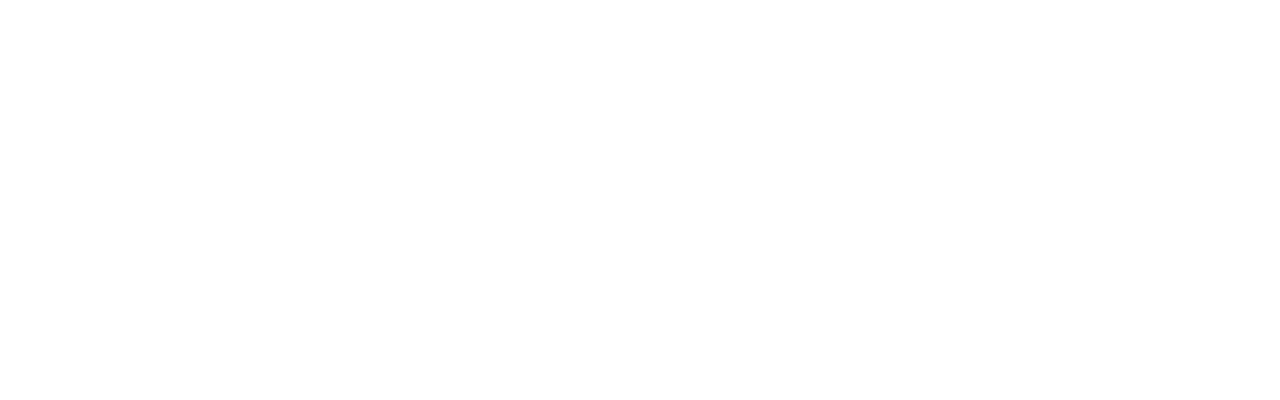
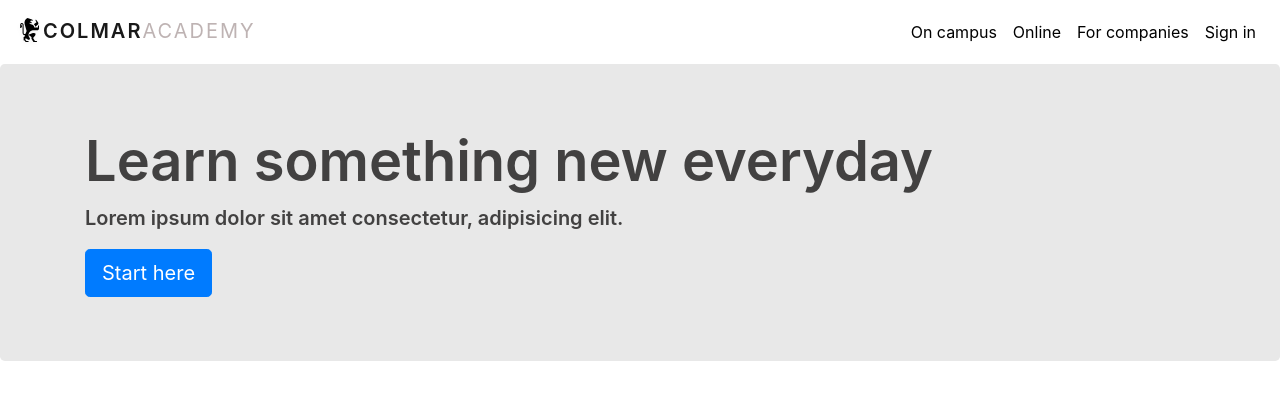
Before and after one commit to Ulyana-rookie/colmar_academy, a plain HTML site: page index.html in a window 1280 px wide. Drawn offline with nearby package versions, Linux system fonts and the light colour scheme.

Commit message:
adding navbar + jumbotron

```diff
--- a/index.html
+++ b/index.html
@@ -8,7 +8,32 @@
         <link rel="stylesheet" href="https://stackpath.bootstrapcdn.com/bootstrap/4.4.1/css/bootstrap.min.css" integrity="sha384-Vkoo8x4CGsO3+Hhxv8T/Q5PaXtkKtu6ug5TOeNV6gBiFeWPGFN9MuhOf23Q9Ifjh" crossorigin="anonymous">
         <link href="style.css" rel="stylesheet" type="text/css">
     </head>
+
     <body>
+        <!--Navbar-->
+        <nav class="navbar navbar-expand-lg p-x-1.5 navbar-light">
+            <a class="navbar-brand" href="#"><img src="resourses/capstone_colmar_assets/images/ic-logo.svg">COLMAR<span id="gray">ACADEMY</span></a>
+            <button class="navbar-toggler" type="button" data-toggle="collapse" data-target="#navbarNavAltMarkup" aria-controls="navbarNavAltMarkup" aria-expanded="false" aria-label="Toggle navigation">
+                <span class="navbar-toggler-icon"></span>
+            </button>
+            <div class="collapse navbar-collapse justify-content-end" id="navbarNavAltMarkup">
+                <div class="navbar-nav">
+                    <a class="nav-item nav-link" href="#">On campus</a>
+                    <a class="nav-item nav-link" href="#">Online</a>
+                    <a class="nav-item nav-link" href="#">For companies</a>
+                    <a class="nav-item nav-link" href="#">Sign in</a>
+                </div>
+            </div>
+        </nav>
+
+        <!--Jumbotron-->
+        <div class="jumbotron">
+            <div class="container">
+                <h1 class="display-4">Learn something new everyday</h1>
+                <p class="lead">Lorem ipsum dolor sit amet consectetur, adipisicing elit.</p>
+                <a class="btn btn-primary btn-lg" href="#" role="button">Start here</a>
+            </div>
+        </div>
 
 
     <script src="https://code.jquery.com/jquery-3.4.1.slim.min.js" integrity="sha384-J6qa4849blE2+poT4WnyKhv5vZF5SrPo0iEjwBvKU7imGFAV0wwj1yYfoRSJoZ+n" crossorigin="anonymous"></script>
--- a/style.css
+++ b/style.css
@@ -0,0 +1,26 @@
+.navbar-brand {
+    font-weight: 600;
+    letter-spacing: .125rem;
+}
+
+span#gray {
+    color: rgba(183, 171, 171, 0.9);
+    font-weight: 400;;
+}
+
+.navbar-light .navbar-nav .nav-link {
+    color: black;
+}
+
+.navbar {
+    height: 4rem;
+}
+
+.jumbotron {
+    background-color: #e8e8e8;
+}
+
+.jumbotron h1, .jumbotron p {
+    font-weight: 600;
+    color: #424141;
+}
```
